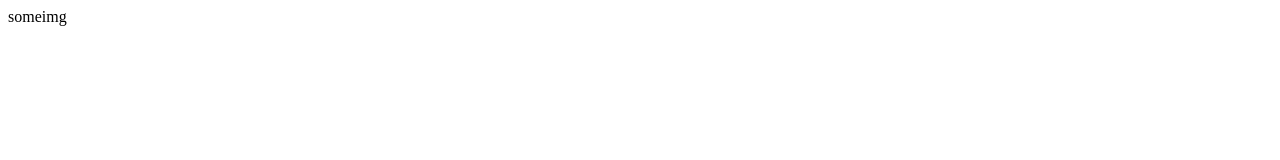
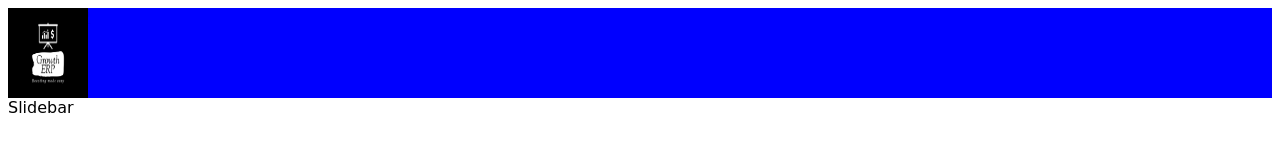
Before and after one commit to Smith-2003/Growth-ERP, a plain HTML site: page frontend/index.html in a window 1280 px wide. Drawn offline with Linux system fonts and the light colour scheme.

Commit message:
Image aur navbar add kiya hai aur bhi changes next commit mai krta hu

```diff
--- a/frontend/css/style.css
+++ b/frontend/css/style.css
@@ -1,5 +1,7 @@
 #page{
     display: flex;
+    margin: 0px;
+    font-family: cursive;
 }
 .sidelist{
     margin: 2px;
@@ -17,5 +19,15 @@
 .isHidden{
     position: absolute;
     left:-125px;
-    transition: all .100s ease;
+    transition: all .100s ease-in;
 }
+.navbar
+{
+    height: 90px;
+    background-color: blue;
+}
+.logo
+{
+    position: fixed;
+
+}
--- a/frontend/index.html
+++ b/frontend/index.html
@@ -6,6 +6,14 @@
     <title>Growth ERP</title>
     <link rel="stylesheet" href="css/style.css">
 </head>
+<header>
+    <div class="navbar">
+        <div class="logo">
+            <img src="/GROWTH ERP/growth-erp-high-resolution-logo-white.png" alt="Growth ERP" height="90px" width="80px" >
+        </div>
+        <div class="imglogo"><a href="index.html">Growth ERP </a>
+        </div>
+</header>
 <body>
     <div id="page">
         <span id="sidelist" class="sidelist isHidden">
@@ -22,7 +30,7 @@
             <span id="reports" onclick="showreports()">REPORTS</span>
         </span>
         <span id="header">
-            <span id="sidelist-btn" onclick="togglesidelist()">someimg</span>
+            <span id="sidelist-btn" onclick="togglesidelist()">Slidebar</span>
             <span id="page-name"></span>
         </span>
     </div>
```
